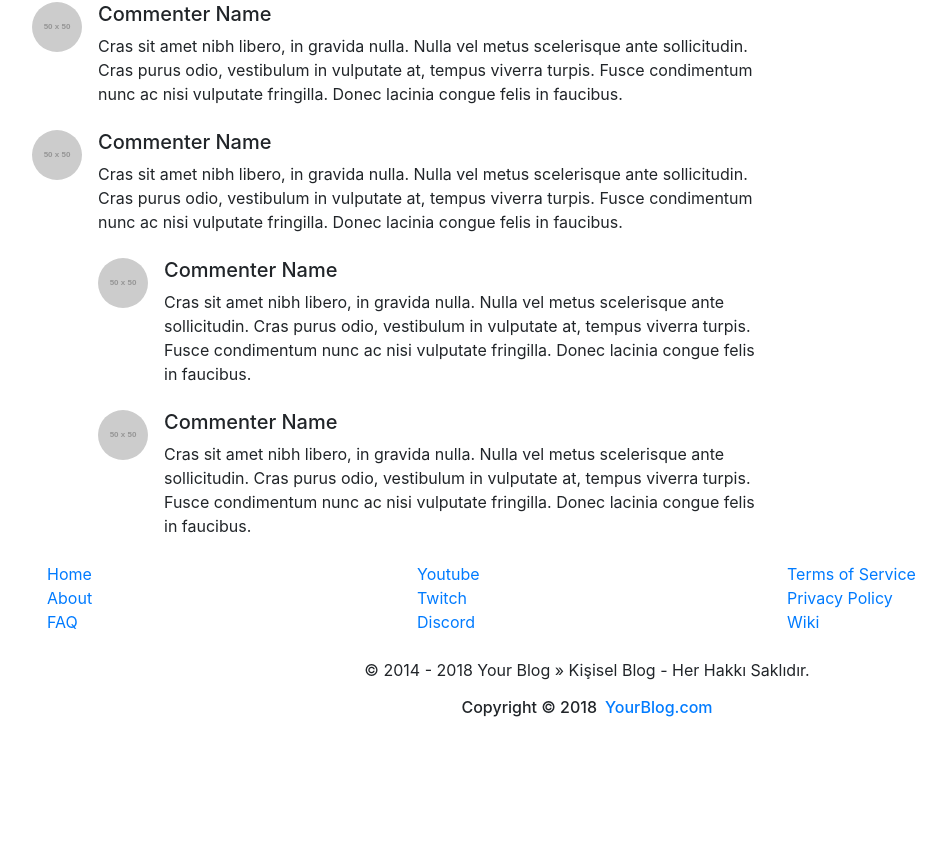
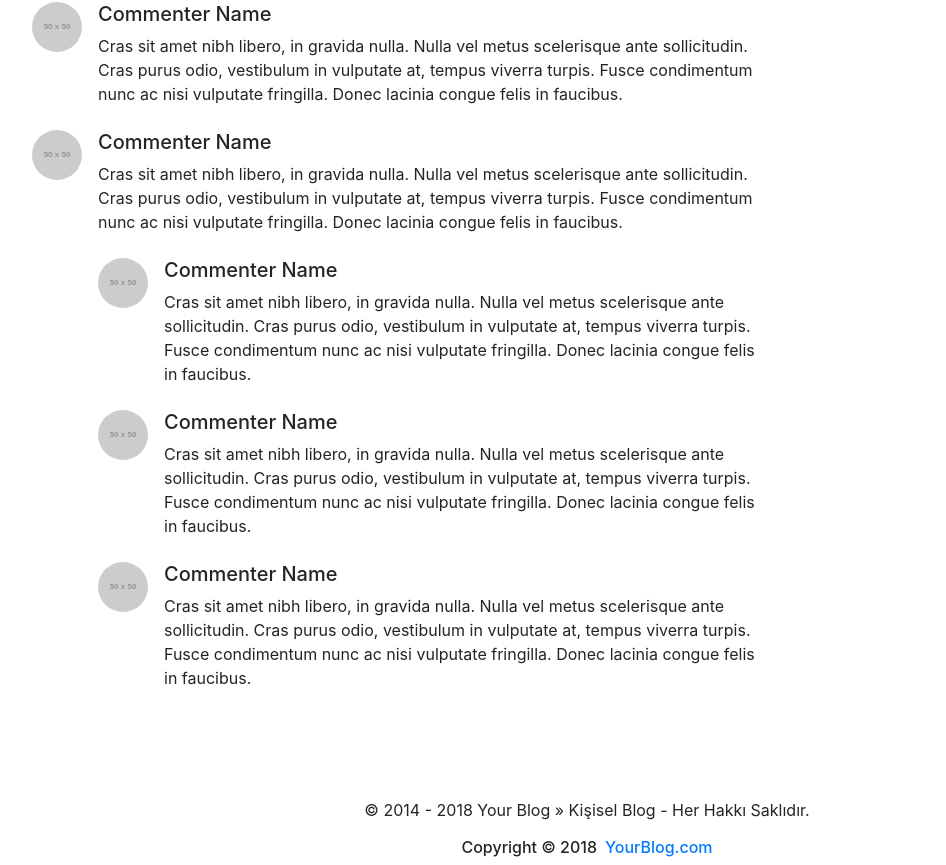
Before and after one commit to fatihunlu/vue-bootstrap-blog, a Vue app: page /blog in a window 1280 px wide. Shown: the part 1371-2236 px from the top of the page, without its empty margins (53-999 px from the left). Before the commit the page ends 2096 px from the top, so only its background shows below. Built offline with nearby package versions, Linux system fonts and the light colour scheme.

Commit message:
CommentComponent added & css fixes

```diff
--- /dev/null
+++ b/src/components/CommentComponent.vue
@@ -0,0 +1,27 @@
+<template>
+    <div class="media mt-4">
+    <img class="d-flex mr-3 rounded-circle" src="http://placehold.it/50x50" alt="">
+    <div class="media-body">
+        <h5 class="mt-0">Commenter Name</h5>
+        Cras sit amet nibh libero, in gravida nulla. Nulla vel metus scelerisque ante sollicitudin. Cras purus odio, vestibulum in vulputate at, tempus viverra turpis. Fusce condimentum nunc ac nisi vulputate fringilla. Donec lacinia congue felis in faucibus.
+          <slot name="nested-component"/>
+    </div>
+    </div>
+</template>
+
+<script>
+export default {
+    props: {
+
+    },
+    data() {
+        return {
+
+        }
+    }
+}
+</script>
+
+<style>
+
+</style>
--- a/src/components/FooterComponent.vue
+++ b/src/components/FooterComponent.vue
@@ -1,7 +1,7 @@
 <template>
 	<section id="footer">
 		<div class="container">
-			<div class="row text-center text-xs-center text-sm-left text-md-left">
+			<div class="row text-center text-xs-center text-sm-left text-md-left" v-if="showLinks">
 				<div class="col-xs-12 col-sm-4 col-md-4">
 					<ul class="list-unstyled quick-links">
 						<li><router-link to="/"><i class="fa fa-angle-double-right"></i>Home</router-link></li>
@@ -36,10 +36,22 @@
 
 <script>
 export default {
-
+	props: {
+		showLinks: {
+			required: false,
+			default: false,
+			type: Boolean
+		}
+	},
+	data(){
+		return {
+		}
+	}
 }
 </script>
 
-<style>
-
+<style scoped>
+	#footer {
+		padding-top: 100px;
+	}
 </style>
--- a/src/pages/BlogPage.vue
+++ b/src/pages/BlogPage.vue
@@ -59,42 +59,16 @@
           </div>
 
           <!-- Single Comment -->
-          <div class="media mb-4">
-            <img class="d-flex mr-3 rounded-circle" src="http://placehold.it/50x50" alt="">
-            <div class="media-body">
-              <h5 class="mt-0">Commenter Name</h5>
-              Cras sit amet nibh libero, in gravida nulla. Nulla vel metus scelerisque ante sollicitudin. Cras purus odio, vestibulum in vulputate at, tempus viverra turpis. Fusce condimentum nunc ac nisi vulputate fringilla. Donec lacinia congue felis in faucibus.
-            </div>
-          </div>
-
+          <coment-component />
           <!-- Comment with nested comments -->
-          <div class="media mb-4">
-            <img class="d-flex mr-3 rounded-circle" src="http://placehold.it/50x50" alt="">
-            <div class="media-body">
-              <h5 class="mt-0">Commenter Name</h5>
-              Cras sit amet nibh libero, in gravida nulla. Nulla vel metus scelerisque ante sollicitudin. Cras purus odio, vestibulum in vulputate at, tempus viverra turpis. Fusce condimentum nunc ac nisi vulputate fringilla. Donec lacinia congue felis in faucibus.
-
-              <div class="media mt-4">
-                <img class="d-flex mr-3 rounded-circle" src="http://placehold.it/50x50" alt="">
-                <div class="media-body">
-                  <h5 class="mt-0">Commenter Name</h5>
-                  Cras sit amet nibh libero, in gravida nulla. Nulla vel metus scelerisque ante sollicitudin. Cras purus odio, vestibulum in vulputate at, tempus viverra turpis. Fusce condimentum nunc ac nisi vulputate fringilla. Donec lacinia congue felis in faucibus.
-                </div>
-              </div>
-
-              <div class="media mt-4">
-                <img class="d-flex mr-3 rounded-circle" src="http://placehold.it/50x50" alt="">
-                <div class="media-body">
-                  <h5 class="mt-0">Commenter Name</h5>
-                  Cras sit amet nibh libero, in gravida nulla. Nulla vel metus scelerisque ante sollicitudin. Cras purus odio, vestibulum in vulputate at, tempus viverra turpis. Fusce condimentum nunc ac nisi vulputate fringilla. Donec lacinia congue felis in faucibus.
-                </div>
-              </div>
-
-            </div>
-          </div>
-
+          <coment-component>
+            <template slot="nested-component">
+              <coment-component />
+              <coment-component />
+              <coment-component />
+            </template>
+          </coment-component>
         </div>
-
         <!-- Sidebar Widgets Column -->
         <div class="col-md-4">
 
@@ -160,7 +134,13 @@
 </template>
 
 <script>
+
+import ComentComponent from '../components/CommentComponent.vue';
+
 export default {
+    components: {
+      ComentComponent
+    },
     data() {
         return {
             title: 'Page Title',
```
Also changed, not shown: src/App.vue (+0 -8 lines).
